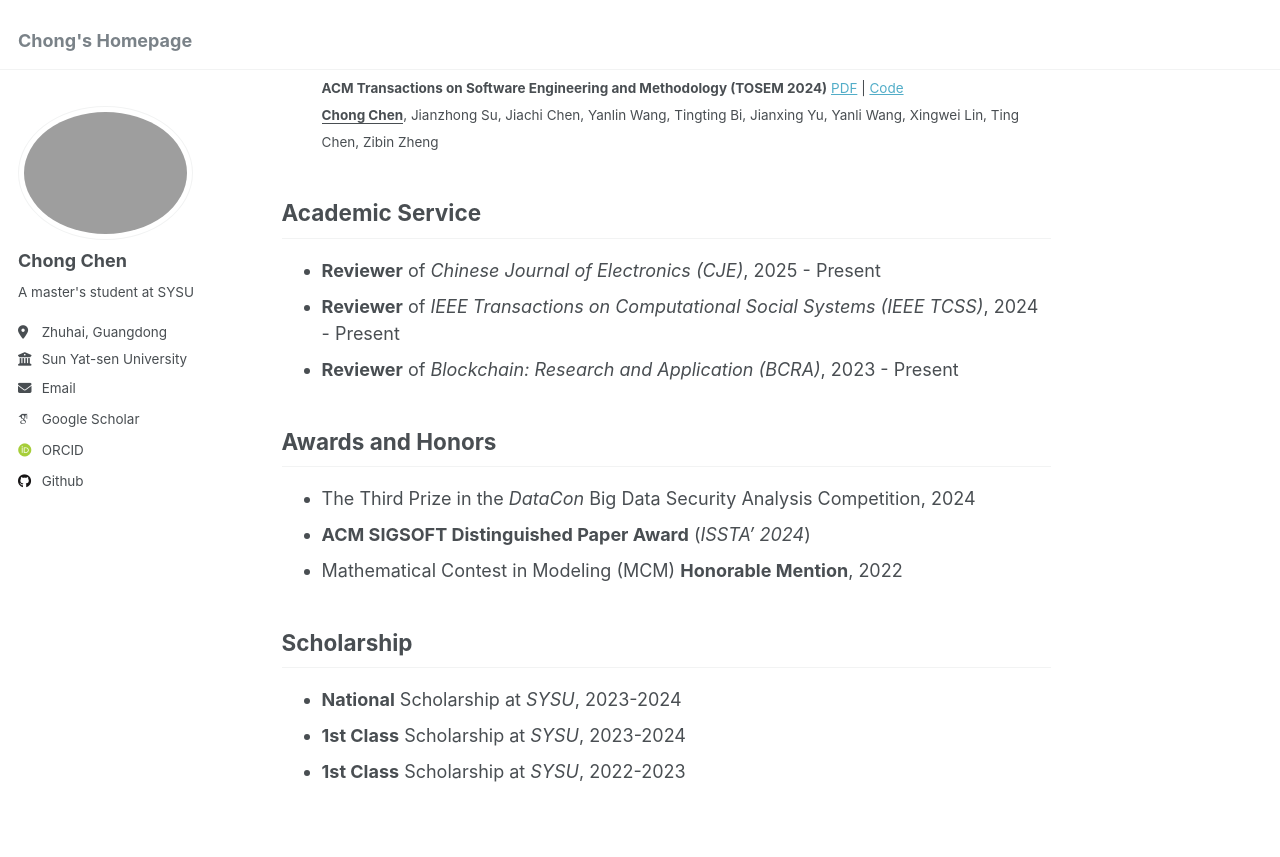
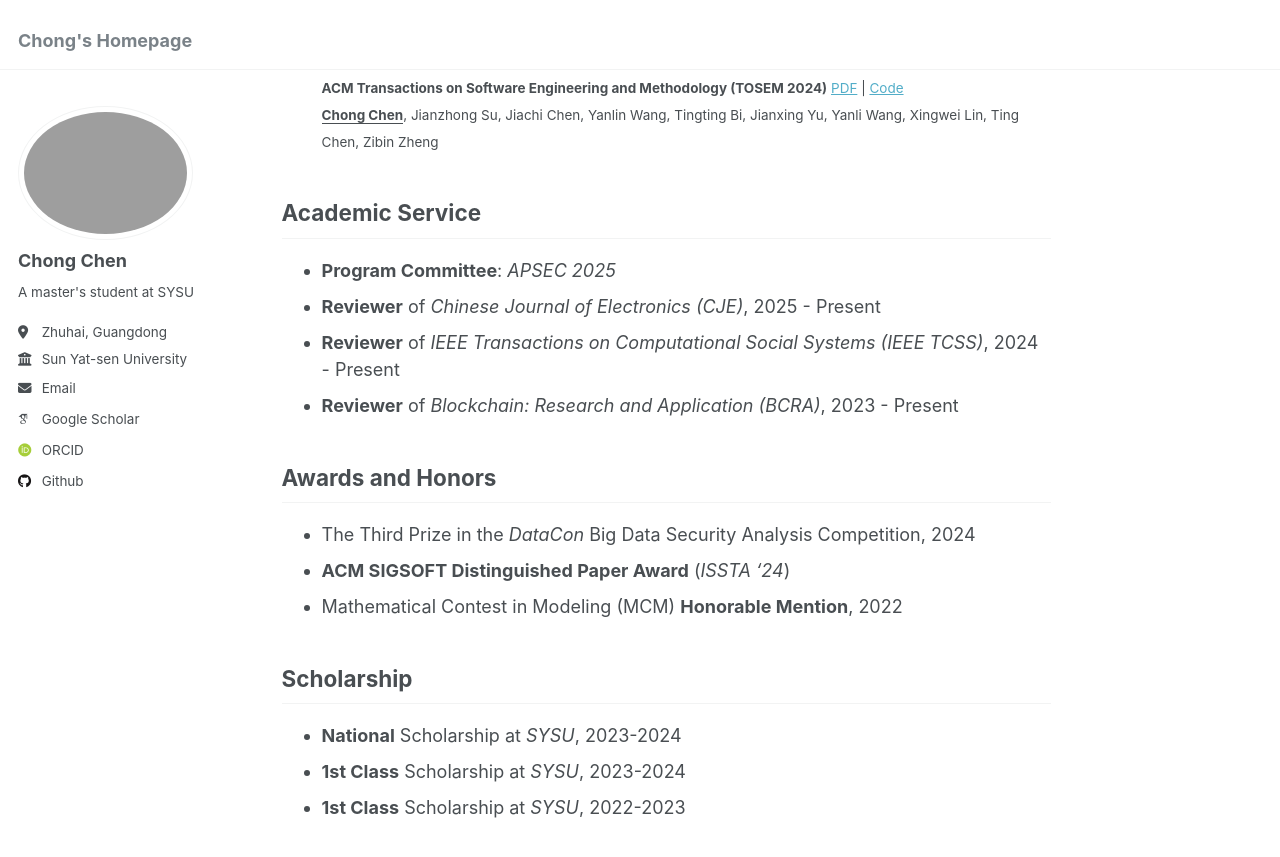
Before and after one commit to BugmakerCC/chong, a Jekyll site: the page built from _pages/about.md, in a window 1280 px wide and 900 px high, scrolled down 823 px. Shown: the top 857 px of the window. Built offline with Jekyll 4.4.1, drawn with Linux system fonts in a browser that asks for light colours; some web fonts are replaced.

Commit message:
update academic service

```diff
--- a/_pages/about.md
+++ b/_pages/about.md
@@ -36,6 +36,7 @@ Publications
 
 Academic Service
 ------
+- **Program Committee**: *APSEC 2025*
 - **Reviewer** of *Chinese Journal of Electronics (CJE)*, 2025 - Present
 - **Reviewer** of *IEEE Transactions on Computational Social Systems (IEEE TCSS)*, 2024 - Present
 - **Reviewer** of *Blockchain: Research and Application (BCRA)*, 2023 - Present
@@ -43,7 +44,7 @@ Academic Service
 Awards and Honors
 ------
 - The Third Prize in the *DataCon* Big Data Security Analysis Competition, 2024
-- **ACM SIGSOFT Distinguished Paper Award** (*ISSTA' 2024*)
+- **ACM SIGSOFT Distinguished Paper Award** (*ISSTA '24*)
 - Mathematical Contest in Modeling (MCM) **Honorable Mention**, 2022
 
 Scholarship
```
